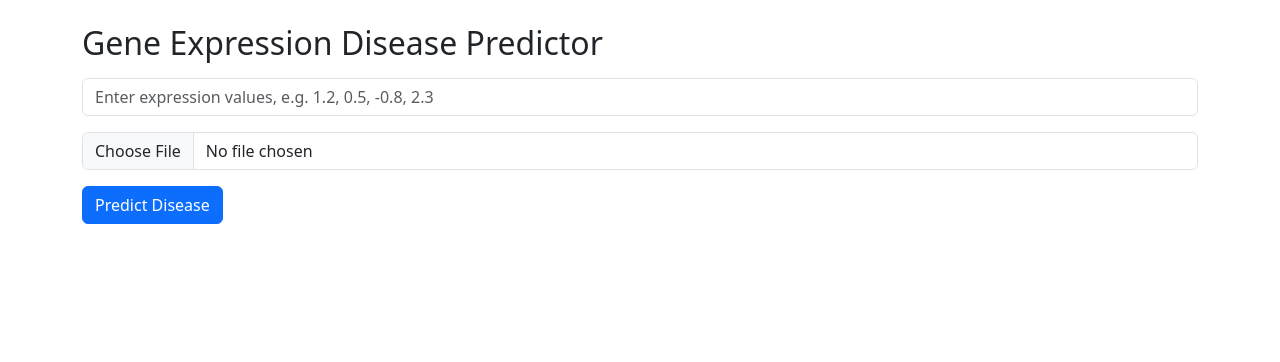
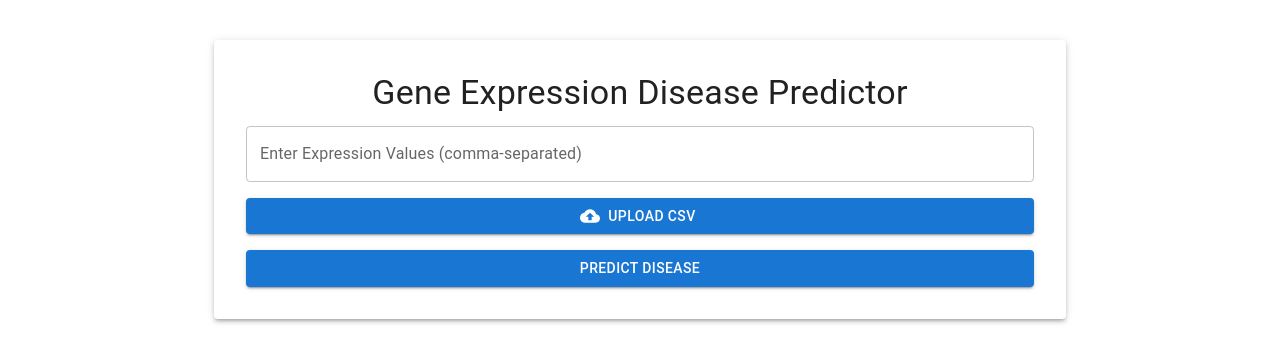
Before and after one commit to dig-vijay-a/gene_expression_analysis, a React (Create React App) app: page / in a window 1280 px wide. Shown: the top 362 px of the page. Built offline with nearby package versions, Linux system fonts and the light colour scheme.

Commit message:
Updated UI with Material UI

```diff
--- a/src/App.js
+++ b/src/App.js
@@ -1,6 +1,7 @@
 import React, { useState } from "react";
 import axios from "axios";
-import "bootstrap/dist/css/bootstrap.min.css";
+import { Container, TextField, Button, Typography, Paper, Grid, CircularProgress } from "@mui/material";
+import CloudUploadIcon from "@mui/icons-material/CloudUpload";
 import { Bar } from "react-chartjs-2";
 import { Chart as ChartJS, CategoryScale, LinearScale, BarElement, Title, Tooltip, Legend } from "chart.js";
 
@@ -34,12 +35,12 @@ function App() {
             if (file) {
                 const formData = new FormData();
                 formData.append("file", file);
-                response = await axios.post("http://127.0.0.1:8080/predict", formData, {
+                response = await axios.post("https://your-api.onrender.com/predict", formData, {
                     headers: { "Content-Type": "multipart/form-data" },
                 });
             } else {
                 const values = expressionValues.split(",").map(Number);
-                response = await axios.post("http://127.0.0.1:8080/predict", {
+                response = await axios.post("https://your-api.onrender.com/predict", {
                     expression_values: values,
                 });
             }
@@ -65,43 +66,67 @@ function App() {
     };
 
     return (
-        <div className="container mt-4">
-            <h2 className="mb-3">Gene Expression Disease Predictor</h2>
+        <Container maxWidth="md" sx={{ mt: 5 }}>
+            <Paper elevation={3} sx={{ p: 4 }}>
+                <Typography variant="h4" gutterBottom align="center">
+                    Gene Expression Disease Predictor
+                </Typography>
 
-            <input
-                type="text"
-                className="form-control"
-                placeholder="Enter expression values, e.g. 1.2, 0.5, -0.8, 2.3"
+                <Grid container spacing={2}>
+                    <Grid item xs={12}>
+                        <TextField
+                            fullWidth
+                            label="Enter Expression Values (comma-separated)"
+                            variant="outlined"
                             value={expressionValues}
                             onChange={handleChange}
                             disabled={file !== null}
                         />
+                    </Grid>
 
-            <div className="mt-3">
-                <input type="file" className="form-control" onChange={handleFileChange} accept=".csv" />
-            </div>
+                    <Grid item xs={12}>
+                        <Button
+                            variant="contained"
+                            component="label"
+                            startIcon={<CloudUploadIcon />}
+                            fullWidth
+                        >
+                            Upload CSV
+                            <input type="file" hidden onChange={handleFileChange} accept=".csv" />
+                        </Button>
+                    </Grid>
 
-            <button className="btn btn-primary mt-3" onClick={handleSubmit} disabled={loading}>
-                {loading ? "Predicting..." : "Predict Disease"}
-            </button>
+                    <Grid item xs={12}>
+                        <Button
+                            variant="contained"
+                            color="primary"
+                            onClick={handleSubmit}
+                            fullWidth
+                            disabled={loading}
+                        >
+                            {loading ? <CircularProgress size={24} /> : "Predict Disease"}
+                        </Button>
+                    </Grid>
+                </Grid>
 
-            {error && <p className="text-danger mt-3">{error}</p>}
+                {error && <Typography color="error" sx={{ mt: 2 }}>{error}</Typography>}
 
                 {prediction && (
-                <div className="mt-3">
-                    <h4>Prediction Results:</h4>
-                    <p><strong>Random Forest:</strong> {prediction.RandomForestPrediction}</p>
-                    <p><strong>SVM:</strong> {prediction.SVM_Prediction}</p>
-                </div>
+                    <Paper elevation={2} sx={{ p: 3, mt: 3 }}>
+                        <Typography variant="h5">Prediction Results</Typography>
+                        <Typography><strong>Random Forest:</strong> {prediction.RandomForestPrediction}</Typography>
+                        <Typography><strong>SVM:</strong> {prediction.SVM_Prediction}</Typography>
+                    </Paper>
                 )}
 
                 {chartData && (
-                <div className="mt-4">
-                    <h4>Gene Expression Data</h4>
+                    <Paper elevation={2} sx={{ p: 3, mt: 3 }}>
+                        <Typography variant="h5">Gene Expression Data</Typography>
                         <Bar data={chartData} options={{ responsive: true, maintainAspectRatio: false }} />
-                </div>
+                    </Paper>
                 )}
-        </div>
+            </Paper>
+        </Container>
     );
 }
 
```
Lines whose indentation alone changed are shown as unchanged.
